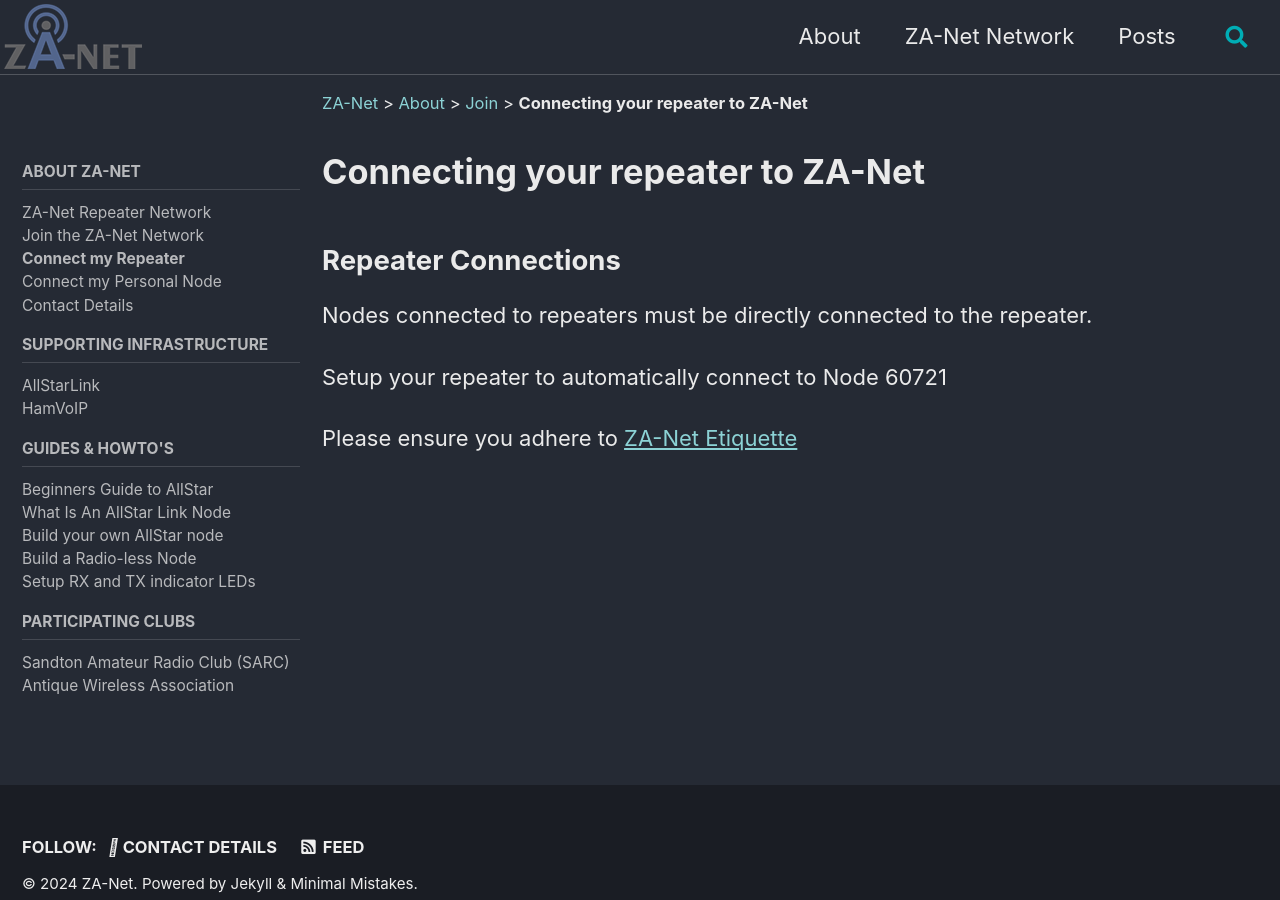
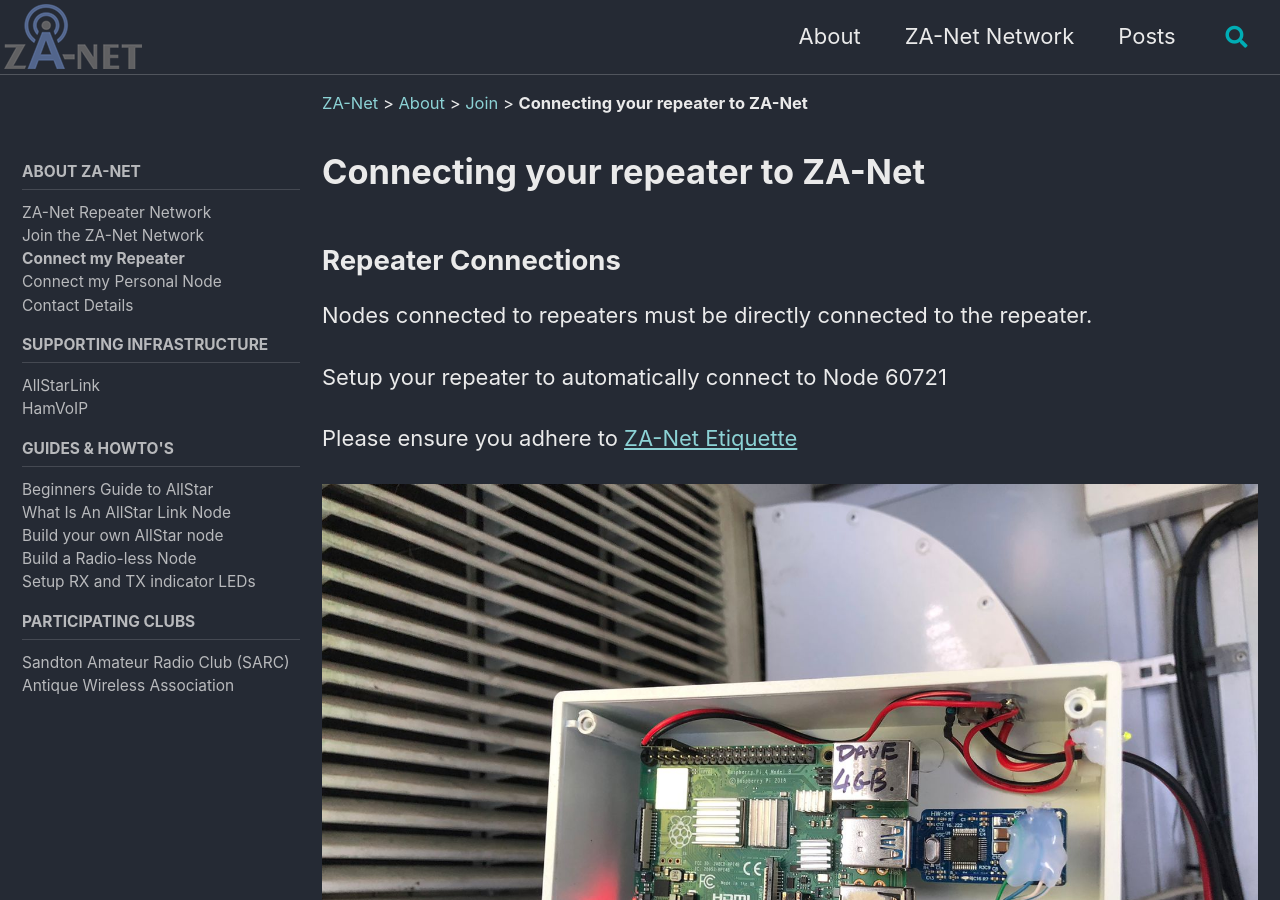
Before and after one commit to za-net/za-net.github.io, a Jekyll site: the page built from _pages/about-join-repeater.md, in a window 1280 px wide and 900 px high. Built offline with Jekyll 4.4.1, drawn with Linux system fonts in a browser that asks for light colours; cached includes are drawn as plain includes.

Commit message:
Small tweaks

```diff
--- a/_pages/about-join-repeater.md
+++ b/_pages/about-join-repeater.md
@@ -16,3 +16,5 @@
 Setup your repeater to automatically connect to Node 60721
 
 Please ensure you adhere to [ZA-Net Etiquette](/network/etiquette/)
+
+![ZS6STN AllStar Node](/images/ZS6STN-AllStar.jpg)
```
